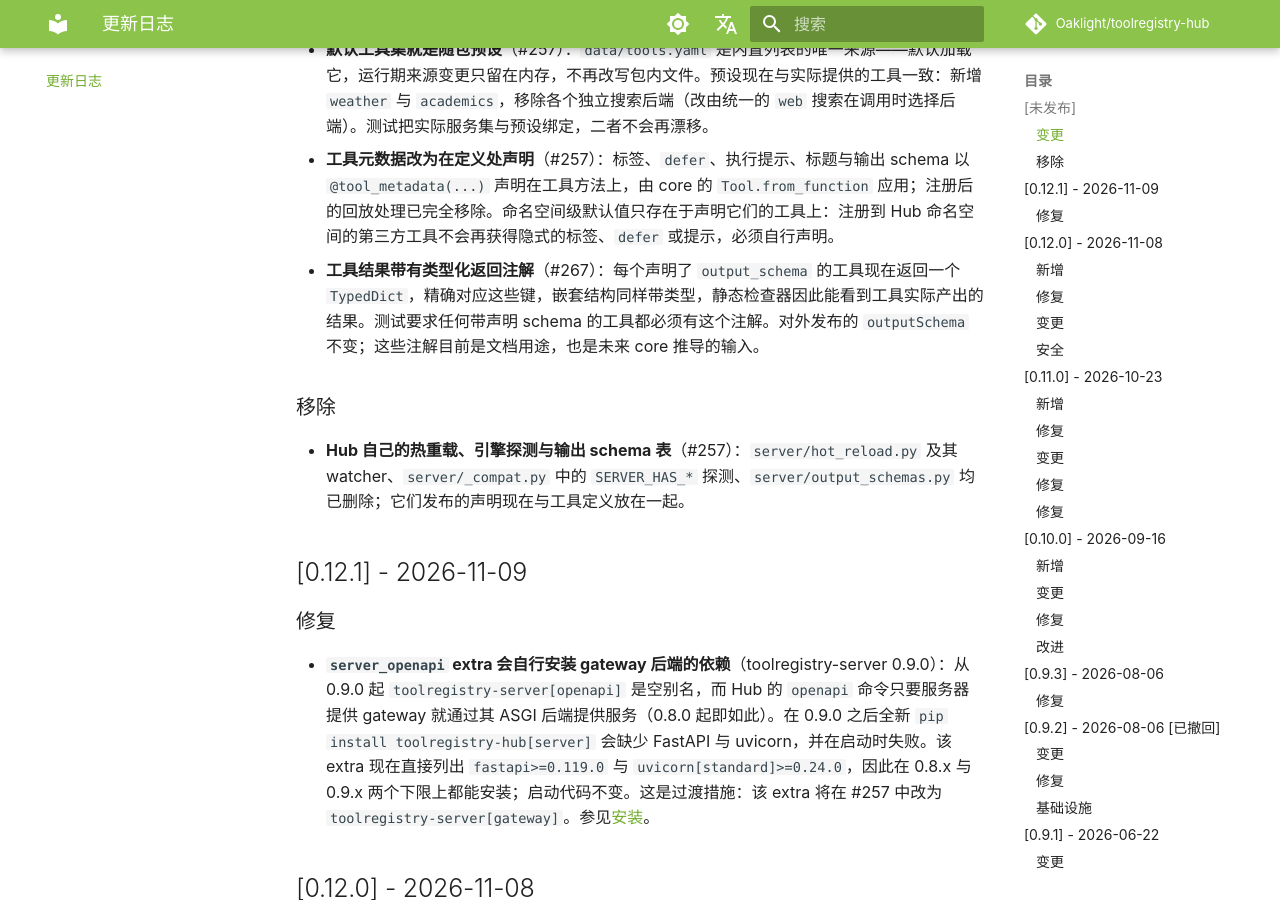
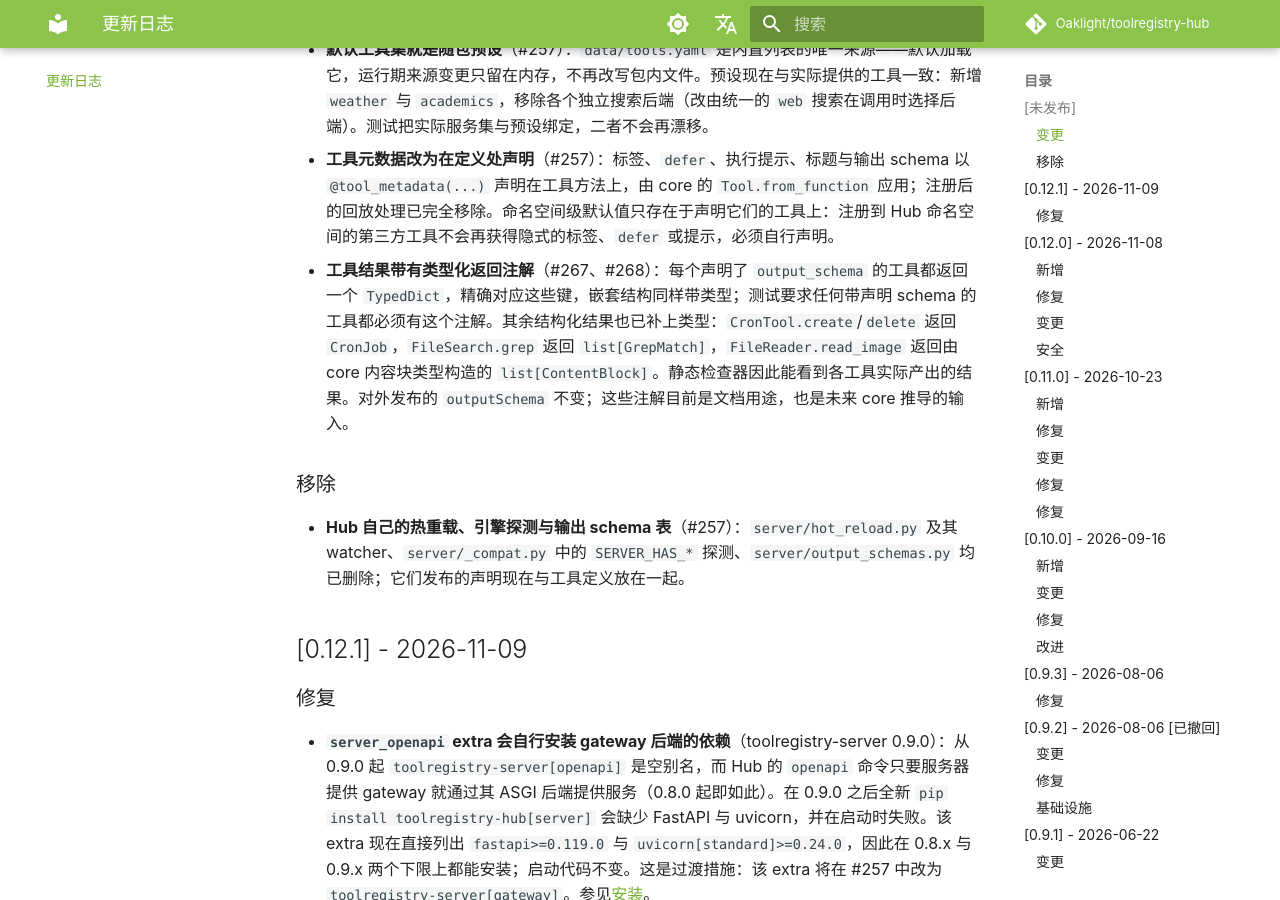
Before and after one commit to Oaklight/toolregistry-hub, an MkDocs documentation site: the page built from docs/changelog.md, in a window 1280 px wide and 900 px high, scrolled down 582 px. Built offline with MkDocs 1.6.1 and Material for MkDocs 9.7.7, drawn with Linux system fonts in a browser that asks for light colours; some web fonts are replaced; comment, search, counter and statistics services are not loaded.

Commit message:
docs(changelog): include the cron, grep and read_image types (#268)

```diff
--- a/docs/changelog.md
+++ b/docs/changelog.md
@@ -19,7 +19,7 @@ author: Oaklight
 - **Hub 现在是预设 + 启动器**（#257）：注册由服务器的 `SourceManager` 负责，运行期 add/remove/retry 与 `--config-reload` 都归 `toolregistry-server`，Hub 不再保留 watcher 或来源 diff。`openapi` 与 HTTP MCP 传输由服务器 gateway 提供且只启用一个前端；`mcp --transport stdio` 仍由 MCP 服务器直接提供，因为 gateway 没有 stdio 前端。`--profile`、`--config-reload`、`--no-config-write`、`--tokens`、`--backend`、`--server-url` 与 tools/list 缓存参数行为不变。依赖下限为 `toolregistry>=0.21.0` 与 `toolregistry-server>=0.9.0`。
 - **默认工具集就是随包预设**（#257）：`data/tools.yaml` 是内置列表的唯一来源——默认加载它，运行期来源变更只留在内存，不再改写包内文件。预设现在与实际提供的工具一致：新增 `weather` 与 `academics`，移除各个独立搜索后端（改由统一的 `web` 搜索在调用时选择后端）。测试把实际服务集与预设绑定，二者不会再漂移。
 - **工具元数据改为在定义处声明**（#257）：标签、`defer`、执行提示、标题与输出 schema 以 `@tool_metadata(...)` 声明在工具方法上，由 core 的 `Tool.from_function` 应用；注册后的回放处理已完全移除。命名空间级默认值只存在于声明它们的工具上：注册到 Hub 命名空间的第三方工具不会再获得隐式的标签、`defer` 或提示，必须自行声明。
-- **工具结果带有类型化返回注解**（#267）：每个声明了 `output_schema` 的工具现在返回一个 `TypedDict`，精确对应这些键，嵌套结构同样带类型，静态检查器因此能看到工具实际产出的结果。测试要求任何带声明 schema 的工具都必须有这个注解。对外发布的 `outputSchema` 不变；这些注解目前是文档用途，也是未来 core 推导的输入。
+- **工具结果带有类型化返回注解**（#267、#268）：每个声明了 `output_schema` 的工具都返回一个 `TypedDict`，精确对应这些键，嵌套结构同样带类型；测试要求任何带声明 schema 的工具都必须有这个注解。其余结构化结果也已补上类型：`CronTool.create`/`delete` 返回 `CronJob`，`FileSearch.grep` 返回 `list[GrepMatch]`，`FileReader.read_image` 返回由 core 内容块类型构造的 `list[ContentBlock]`。静态检查器因此能看到各工具实际产出的结果。对外发布的 `outputSchema` 不变；这些注解目前是文档用途，也是未来 core 推导的输入。
 
 ### 移除
 
```
